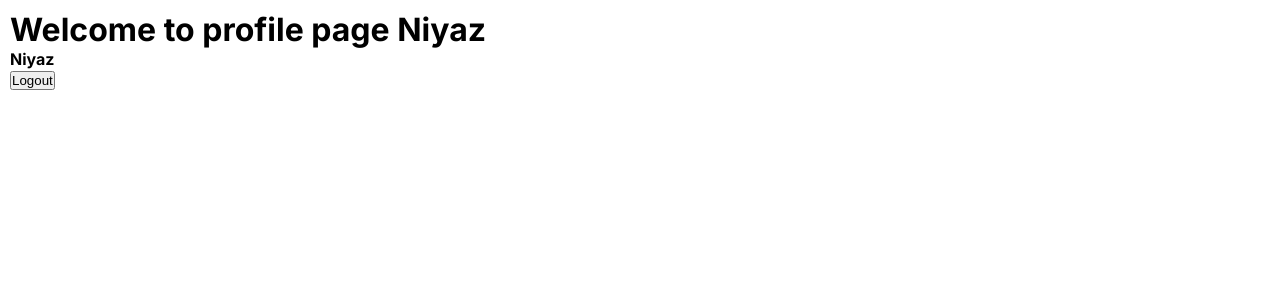
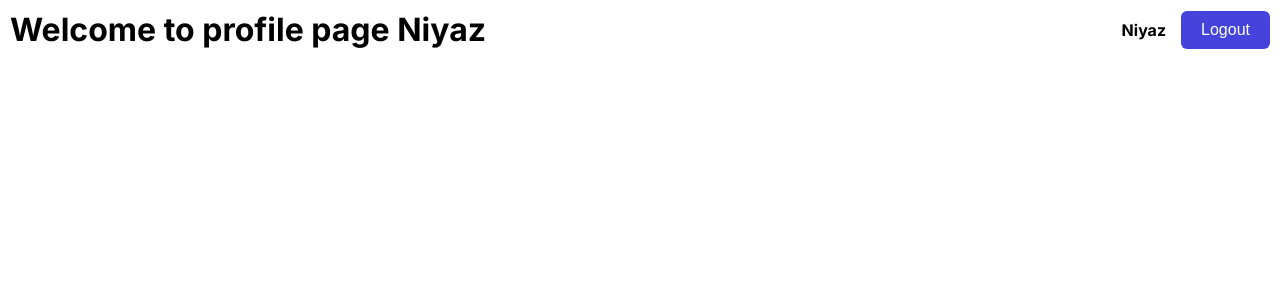
Before and after one commit to niyazalam123/userAuthpart, a Next.js app: page /profile in a window 1280 px wide. Shown: the top 300 px of the page. Built offline with nearby package versions, Linux system fonts and the light colour scheme.

Commit message:
logout functionality is complted

```diff
--- a/src/app/globals.css
+++ b/src/app/globals.css
@@ -109,3 +109,22 @@ a {
 ._name4 span {
   color: #44d;
 }
+._prof1 {
+  display: flex;
+  align-items: center;
+  justify-content: space-between;
+}
+._prof4 {
+  display: flex;
+  align-items: center;
+}
+._prof4 button {
+  border: none;
+  background: #44d;
+  color: #fff;
+  font-size: 16px;
+  padding: 10px 20px;
+  cursor: pointer;
+  margin-left: 15px;
+  border-radius: 6px;
+}
--- a/src/app/profile/page.tsx
+++ b/src/app/profile/page.tsx
@@ -1,6 +1,30 @@
-import React from 'react'
+"use client";
+import axios from 'axios';
+import { useRouter } from 'next/navigation';
+import React, { useState } from 'react';
+import toast, { Toaster } from 'react-hot-toast';
 
 const page = () => {
+  const route = useRouter();
+  const [loading, setLoading] = useState(false);
+
+  async function handleLogout() {
+    try {
+      setLoading(true)
+      const resp = await axios.get("/api/users/logout");
+      if (resp.data) {
+        toast.success('Logout Successfully!');
+        route.push("/userauth/login");
+      }
+    } catch (error) {
+      console.log("error", error);
+      toast.error('unable to logout!try again');
+    }
+    finally {
+      setLoading(false);
+    }
+  }
+
   return (
     <>
       <div className='_prof1'>
@@ -9,9 +33,10 @@ const page = () => {
         </div>
         <div className='_prof4'>
           <h4>Niyaz</h4>
-          <button>Logout</button>
+          <button onClick={handleLogout}>{loading ? "Processing...":"Logout"}</button>
         </div>
       </div>
+      <Toaster />
     </>
   )
 }
```
